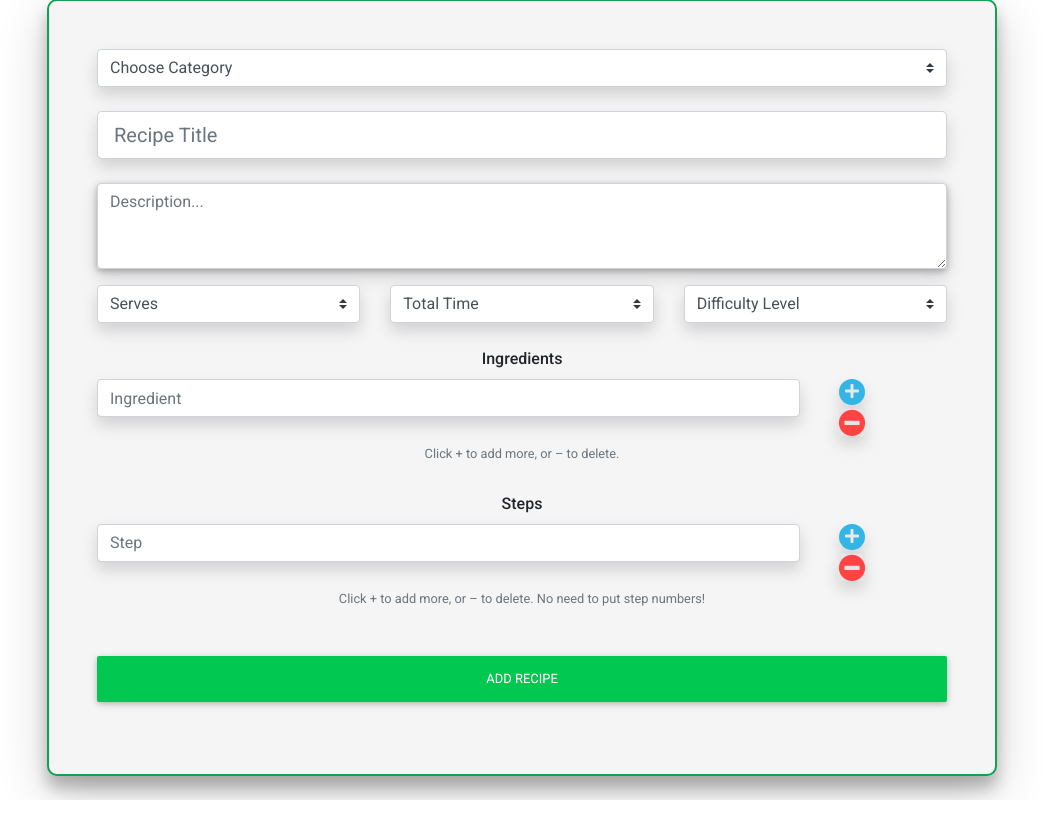
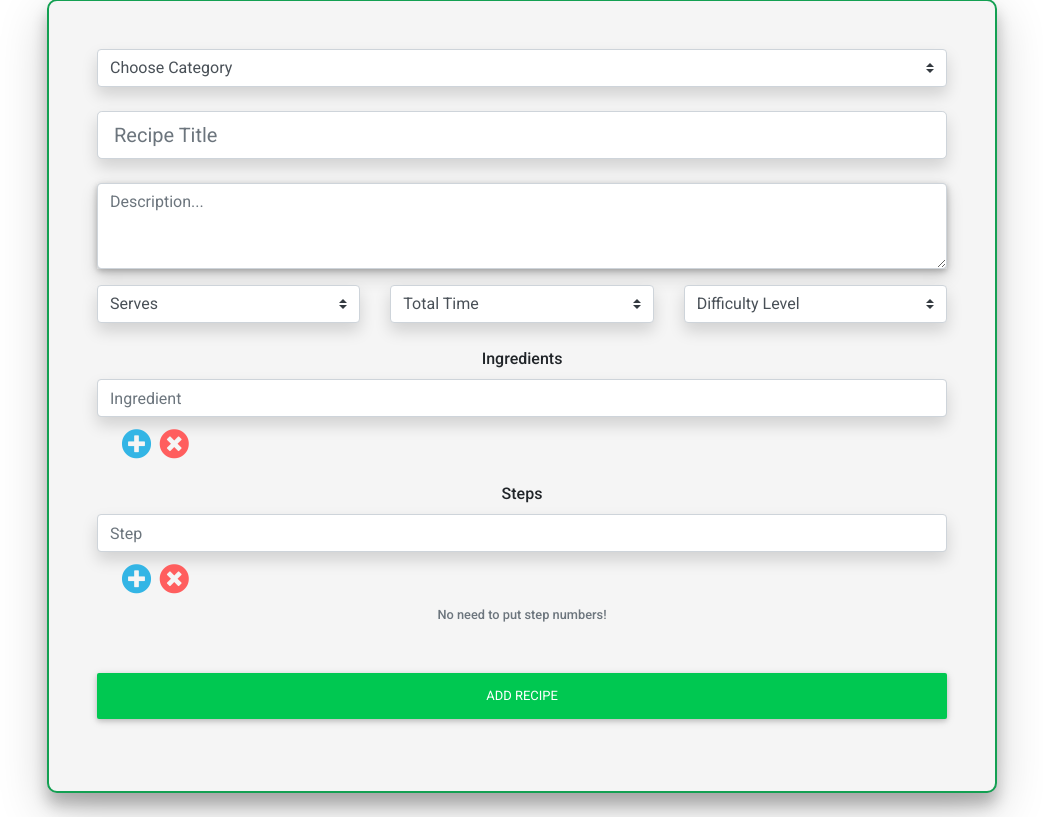
Before and after one commit to jonathanmeaney-lmk/Vegtabible_App, a Flask app: page /add_recipe in a window 1280 px wide. Shown: the part 339-1156 px from the top of the page, without its empty margins (118-1161 px from the left). Run offline with Flask 2, Linux system fonts and the light colour scheme; data that the repository does not hold is empty; some libraries are stand-ins or nearby versions; some web fonts are replaced.

Commit message:
Add/Remove Ingr/Step buttons restyled

```diff
--- a/static/css/style.css
+++ b/static/css/style.css
@@ -146,45 +146,28 @@ h4 {
     border-radius: 10px
 }
 
+/* Add/Remove Step/Ingredient Input Buttons */
+
 .add-ingr {
-    background-color: #33b5e5;
-    border: none;
-    color: rgb(232, 232, 232);
-    border-radius: 15px;
+    font-size: 30px;
+    color: #33b5e5;
 }
 
-/* Add/Remove Step/Ingredient Input Buttons */
+.remove-ingr {
+    font-size: 30px;
+    color: #ff5e5e
+}
 
 .add-step {
-    background-color: #33b5e5;
-    border: none;
-    color: rgb(232, 232, 232);
-    border-radius: 15px;
+    font-size: 30px;
+    color: #33b5e5;
 }
 
-.add-ingr:hover {
-    background-color: #58d0fc;
-    color: rgb(232, 232, 232);
-    border-radius: 15px;
+.remove-step {
+    font-size: 30px;
+    color: #ff5e5e;
 }
 
-.add-step:hover {
-    background-color: #58d0fc;
-    color: rgb(232, 232, 232);
-    border-radius: 15px;
-}
-
-.fa-minus-circle {
-    font-size: 27px;
-    color: #ff4444;
-    background-color: rgb(230, 230, 230);
-}
-
-.fa-minus-circle:hover {
-    font-size: 27px;
-    color: #ff5e5e;
-    background-color: rgb(230, 230, 230);
-}
 
 /* ........................ Category Cards on Homepage */
 
--- a/templates/add_recipe.html
+++ b/templates/add_recipe.html
@@ -89,36 +89,31 @@
                 <!-- Ingedients Input -->
                 <strong><label>Ingredients</label></strong>
                 <div class="row">
-                    <div class="col-10 ingredient">
+                    <div class="col-12 ingredient">
                         <input class="form-control form-control-md shadow mb-1" name="ingredients" type="text"
                             placeholder="Ingredient" minlength="3" aria-label="ingredient input" required>
                     </div>
                     <!-- Add / Delete Ingedient Input Buttons -->
-                    <div class="col-1">
-                        <button type="button" class="add-ingr shadow mb-1" aria-label="add ingredient">
-                            <i class="fas fa-plus"></i></button>
-                        <i role="button" class="fas fa-minus-circle remove-ingr shadow" aria-label="remove ingredient"></i>
+                    <div class="col-12 col-lg-2 mt-2 mb-3">
+                        <i role="button" class="fas fa-plus-circle add-ingr" aria-label="add ingredient"></i>
+                        <i role="button" class="fas fa-times-circle remove-ingr ml-1" aria-label="remove ingredient"></i>
                     </div>
                 </div>
-                <small class="form-text text-muted mb-4">
-                    Click + to add more, or – to delete.
-                </small>
                 <!-- Steps Input -->
                 <strong><label class="mt-1">Steps</label></strong>
                 <div class="row">
-                    <div class="col-10 step">
+                    <div class="col-12 step">
                         <input class="form-control form-control-md shadow mb-1" name="steps" type="text"
                             placeholder="Step" minlength="3" aria-label="step input" required>
                     </div>
                     <!-- Add / Delete Step Input Buttons -->
-                    <div class="col-1">
-                        <button type="button" class="add-step shadow mb-1" aria-label="add step">
-                            <i class="fas fa-plus"></i></button>
-                        <i role="button" class="fas fa-minus-circle remove-step shadow" aria-label="remove step"></i>
+                    <div class="col-12 col-lg-2 mt-2 mb-1">
+                        <i role="button" class="fas fa-plus-circle add-step" aria-label="add ingredient"></i>
+                        <i role="button" class="fas fa-times-circle remove-step ml-1" aria-label="remove ingredient"></i>
                     </div>
                 </div>
                 <small class="form-text text-muted mb-4">
-                    Click + to add more, or – to delete. No need to put step numbers!
+                    <strong>No need to put step numbers!</strong>
                 </small>
                 <!-- Submit Button -->
                 <div class="row">
```
Also changed, not shown: templates/edit_recipe.html (+9 -16 lines).
